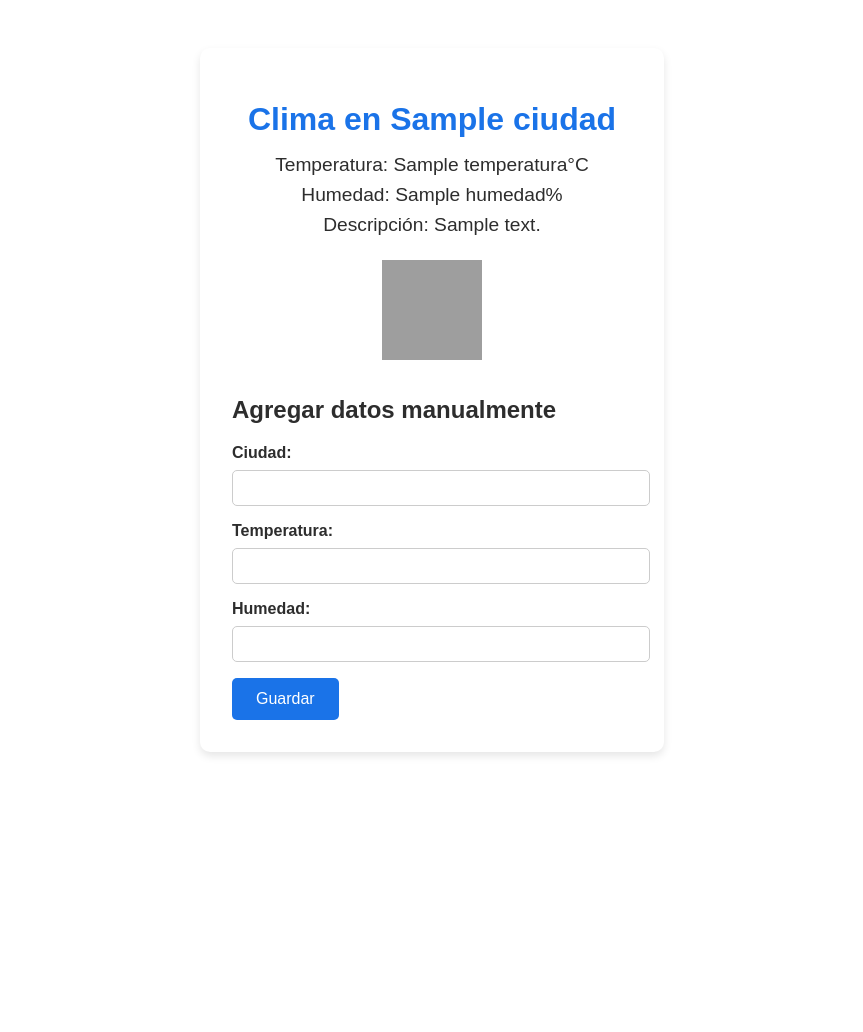
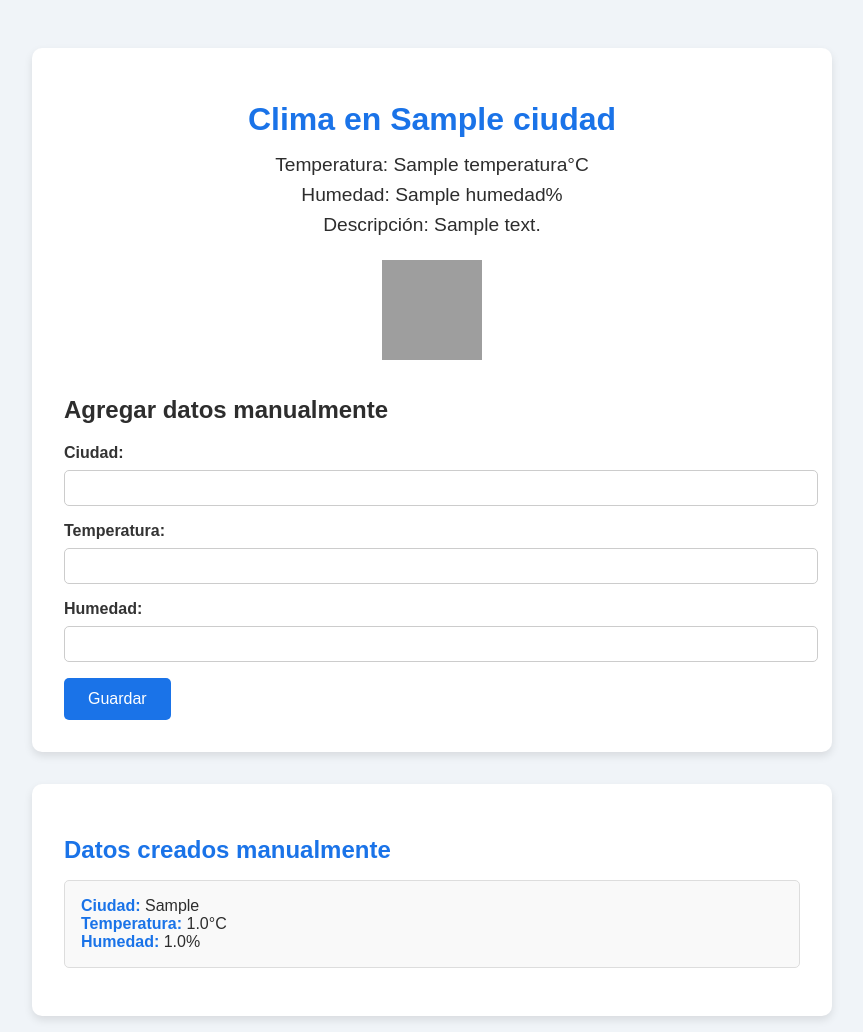
Before and after one commit to Sant-Beco/PruebaCIC, a Django app: template projectCIC/clima/templates/clima/index.html in a window 1280 px wide. Shown: the whole page, without its empty margins (208-1071 px from the left). Before the commit the page ends 756 px from the top, so only its background shows below. Run offline with Django 5.2, Linux system fonts and the light colour scheme; tables that the repository leaves empty hold one stand-in row (values such as "Sample post"); the template is opened without the code that fills it: values that come from a table or form of the project are taken from there, most other values are stand-ins (such as "Sample title", 1, 10 or a date in 2020); grey boxes are pictures that could not be loaded.

Commit message:
subiendo Read del CRUD y Script para descarga de datos

```diff
--- a/projectCIC/clima/templates/clima/index.html
+++ b/projectCIC/clima/templates/clima/index.html
@@ -8,6 +8,7 @@
     <link rel="stylesheet" href="{% static 'css/styles.css' %}">
 </head>
 <body>
+    <div class="main-container">
         <div class="container">
             <h1>Clima en {{ ciudad }}</h1>
 
@@ -43,5 +44,24 @@
                 </form>
             </div>
         </div>
+
+        <!-- Mostrar datos creados manualmente -->
+        <div class="manual-data">
+            <h2>Datos creados manualmente</h2>
+            {% if datos_manuales %}
+                <ul>
+                    {% for dato in datos_manuales %}
+                        <li>
+                            <strong>Ciudad:</strong> {{ dato.ciudad }}<br>
+                            <strong>Temperatura:</strong> {{ dato.temperatura }}°C<br>
+                            <strong>Humedad:</strong> {{ dato.humedad }}%
+                        </li>
+                    {% endfor %}
+                </ul>
+            {% else %}
+                <p>No hay datos creados manualmente.</p>
+            {% endif %}
+        </div>
+    </div>
 </body>
 </html>
--- a/projectCIC/clima/views.py
+++ b/projectCIC/clima/views.py
@@ -29,6 +29,10 @@ def index(request):
     except KeyError as e:
         contexto = {'error': f"Error al procesar los datos del clima: {str(e)}"}
 
+    # Obtener los datos creados manualmente desde la base de datos
+    datos_manuales = Datos.objects.all().order_by('-id')  # Ordenar por ID descendente
+    contexto['datos_manuales'] = datos_manuales
+
     return render(request, 'clima/index.html', contexto)
 
 def crear_datos(request):
--- a/projectCIC/static/css/styles.css
+++ b/projectCIC/static/css/styles.css
@@ -1,14 +1,21 @@
 /* Estilos generales */
 body {
     font-family: 'Arial', sans-serif;
-    background-color: #FFFFFF; /* Fondo blanco */
+    background-color: #f0f4f8; /* Fondo más suave */
     color: #2D2D2D; /* Texto gris oscuro */
     margin: 0;
     padding: 0;
     display: flex;
     justify-content: center;
-    align-items: center;
-    height: 100vh;
+    align-items: flex-start; /* Alinear al inicio para mejor disposición */
+    min-height: 100vh;
+    padding-top: 2rem;
+}
+
+.main-container {
+    width: 100%;
+    max-width: 800px; /* Ancho máximo para mejor lectura */
+    padding: 1rem;
 }
 
 /* Contenedor principal */
@@ -18,8 +25,7 @@ body {
     border-radius: 10px;
     box-shadow: 0 4px 8px rgba(0, 0, 0, 0.1);
     text-align: center;
-    max-width: 400px;
-    width: 100%;
+    margin-bottom: 2rem;
 }
 
 /* Título */
@@ -63,6 +69,7 @@ h1 {
     display: block;
     margin-bottom: 0.5rem;
     font-weight: bold;
+    color: #333;
 }
 
 .form-group input {
@@ -71,6 +78,12 @@ h1 {
     border: 1px solid #ccc;
     border-radius: 5px;
     font-size: 1rem;
+    transition: border-color 0.3s ease;
+}
+
+.form-group input:focus {
+    border-color: #1A73E8; /* Azul corporativo al enfocar */
+    outline: none;
 }
 
 /* Botón de envío */
@@ -88,3 +101,41 @@ h1 {
 .submit-btn:hover {
     background-color: #1557A5; /* Azul más oscuro al pasar el mouse */
 }
+
+/* Estilos para los datos creados manualmente */
+.manual-data {
+    background-color: #FFFFFF;
+    padding: 2rem;
+    border-radius: 10px;
+    box-shadow: 0 4px 8px rgba(0, 0, 0, 0.1);
+    margin-top: 2rem;
+}
+
+.manual-data h2 {
+    color: #1A73E8; /* Azul corporativo */
+    font-size: 1.5rem;
+    margin-bottom: 1rem;
+}
+
+.manual-data ul {
+    list-style-type: none;
+    padding: 0;
+}
+
+.manual-data li {
+    background-color: #f9f9f9;
+    padding: 1rem;
+    border: 1px solid #ddd;
+    border-radius: 5px;
+    margin-bottom: 1rem;
+    transition: transform 0.3s ease, box-shadow 0.3s ease;
+}
+
+.manual-data li:hover {
+    transform: translateY(-5px);
+    box-shadow: 0 4px 8px rgba(0, 0, 0, 0.2);
+}
+
+.manual-data li strong {
+    color: #1A73E8; /* Azul corporativo */
+}
```
Also changed, not shown: projectCIC/Script_data.py (added, +51 -0 lines). Lines whose indentation alone changed are shown as unchanged.
